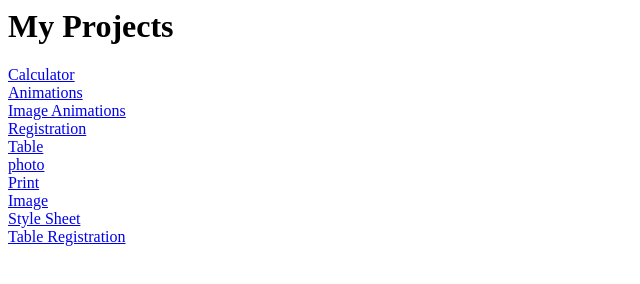
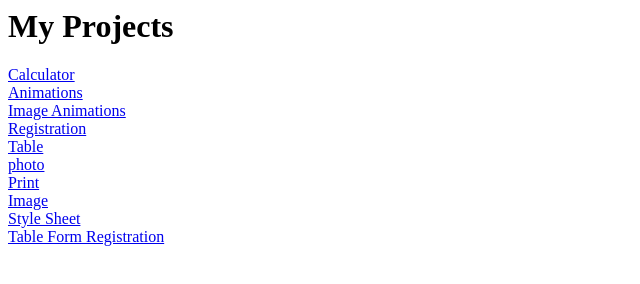
Before and after one commit to anshgupta2005/Ansh, a plain HTML site: page index.html in a window 1280 px wide. Shown: the full height of the page, 0-640 px from the left. Drawn offline with Linux system fonts and the light colour scheme.

Commit message:
Add files via upload

```diff
--- a/index.html
+++ b/index.html
@@ -10,6 +10,6 @@
          <a href="print2.html">Print</a><br>
          <a href="02Image.html">Image</a><br>
          <a href="06Htlcss.html">Style Sheet</a><br>
-         <a href="table.html">Table Registration</a><br>
+         <a href="table.html">Table Form Registration</a><br>
     </body>
 </html>
```
